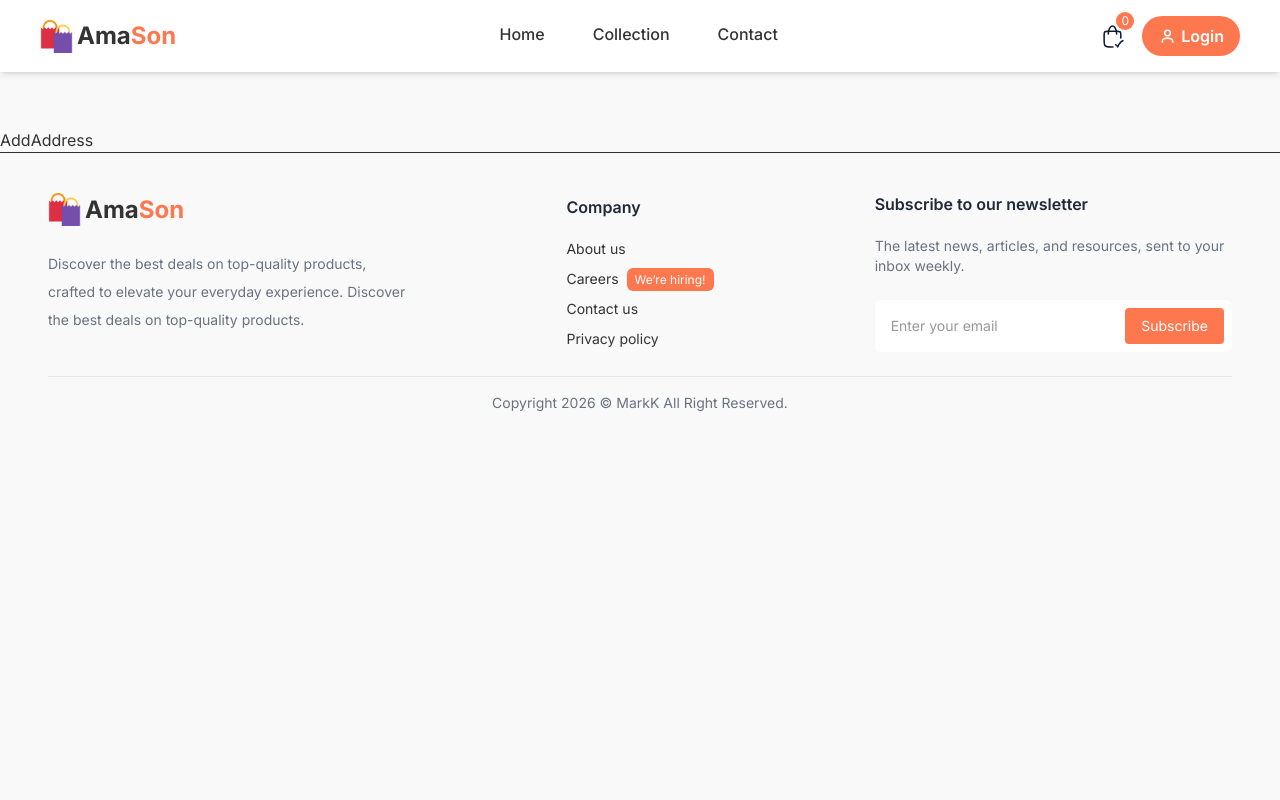
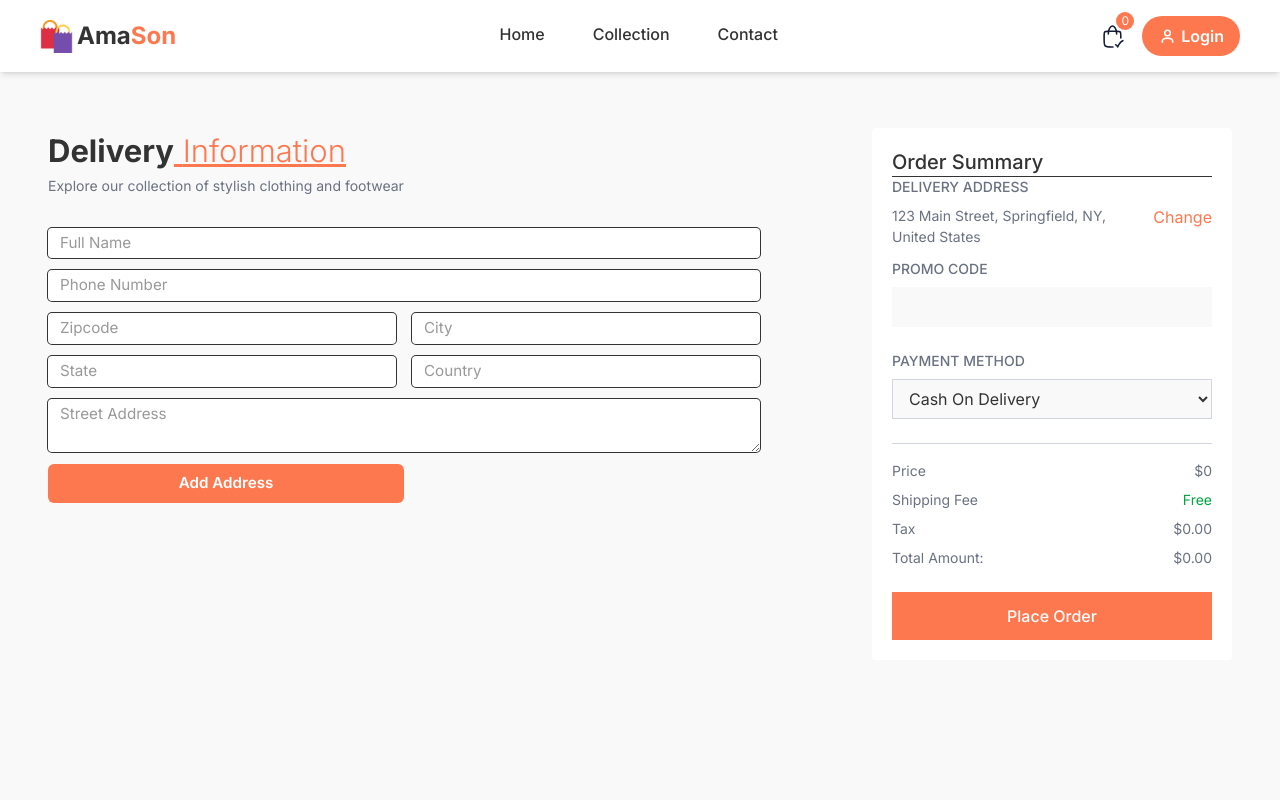
Before and after one commit to MarkKapileo2/Shop-App, a Next.js app: page /add-address in a window 1280 px wide. Shown: the top 800 px of the page. Built offline with nearby package versions, Linux system fonts and the light colour scheme.

Commit message:
add address, contact, cart page

```diff
--- a/app/add-address/page.jsx
+++ b/app/add-address/page.jsx
@@ -1,9 +1,60 @@
-
-import React from 'react'
+'use client'
+import React, {useEffect, useState} from 'react'
+import CartTotal from '@/components/CartTotal'
+import Title from '@/components/Title'
+import { useAppContext } from '@/context/AppContext'
+import toast from 'react-hot-toast'
 
 function AddAddress() {
+  const {router, user} = useAppContext()
+  const [address, setAddress] = useState({
+    completeName: "",
+    phone: "",
+    zipcode: "",
+    city: "",
+    state: "",
+    country: "",
+    streetAddress: "",
+  })
+
+  const onChangeHandler = ()=>{
+
+  }
+
+  useEffect(()=>{
+    if(user === undefined) return
+
+    if(!user){
+      toast.error("Login required")
+      router.replace('/cart')
+    }
+  }, [user])
+
+
   return (
-    <div className='mt-32'>AddAddress</div>
+    <div className='max-padd-container py-28 mt-4 min-h-screen'>
+      {/* CONTAINER */}
+      <div className='flex flex-col xl:flex-row gap-20 xl:gap-28'>
+        {/* Left Side - Form */}
+        <form className='flex flex-2 flex-col gap-3 text-[95%]'>
+          <Title title1={"Delivery"} title2={"Information"} titleStyles={"pb-5"} />
+          <input onChange={onChangeHandler} value={address.completeName} type="text" name='completeName' placeholder = 'Full Name' className='ring-1 ringslate900/15 p-1 pl-3 rounded-sm bg-white outline-none' required/>
+          <input onChange={onChangeHandler} value={address.phone} type="text" name='phone' placeholder = 'Phone Number' className='ring-1 ringslate900/15 p-1 pl-3 rounded-sm bg-white outline-none' required/>
+          <div className='flex gap-4 w-full'>
+            <input onChange={onChangeHandler} value={address.zipcode} type="text" name='zipcode' placeholder = 'Zipcode' className='ring-1 ringslate900/15 p-1 pl-3 rounded-sm bg-white outline-none w-1/2' required/>
+            <input onChange={onChangeHandler} value={address.city} type="text" name='city' placeholder = 'City' className='ring-1 ringslate900/15 p-1 pl-3 rounded-sm bg-white outline-none w-1/2' required/>
+          </div>
+          <div className='flex gap-4 w-full'>
+            <input onChange={onChangeHandler} value={address.state} type="text" name='state' placeholder = 'State' className='ring-1 ringslate900/15 p-1 pl-3 rounded-sm bg-white outline-none w-1/2' required/>
+            <input onChange={onChangeHandler} value={address.country} type="text" name='country' placeholder = 'Country' className='ring-1 ringslate900/15 p-1 pl-3 rounded-sm bg-white outline-none w-1/2' required/>
+          </div>
+          <textarea onChange={onChangeHandler} value={address.streetAddress} type="text" name='streetAddress' placeholder = 'Street Address' className='ring-1 ringslate900/15 p-1 pl-3 rounded-sm bg-white outline-none' required/>
+          <button type='submit' className='btn-destructive sm:w-1/2 rounded-md'>Add Address</button>
+        </form>
+        {/* Right Side - Cart Total */}
+        <CartTotal />
+      </div>
+    </div>
   )
 }
 
--- /dev/null
+++ b/app/contact/page.jsx
@@ -0,0 +1,45 @@
+import React from 'react'
+
+function Contact() {
+    return (
+        <div className='max-padd-container py-28'>
+            <form className="flex flex-col items-center text-sm text-slate-800">
+                <p className="text-xs bg-indigo-200 text-indigo-600 font-medium px-3 py-1 rounded-full">Contact Us</p>
+                <h1 className="text-4xl font-bold py-4 text-center">Let’s Get In Touch.</h1>
+                <p className="max-md:text-sm text-gray-500 pb-10 text-center">
+                    Or just reach out manually to us at
+                </p>
+
+                <div className="max-w-96 w-full px-4">
+                    <label htmlFor="name" className="font-medium">Full Name</label>
+                    <div className="flex items-center mt-2 mb-4 h-10 pl-3 border border-slate-300 rounded-full focus-within:ring-2 bg-white transition-all overflow-hidden">
+                        <svg width="20" height="20" viewBox="0 0 20 20" fill="none" xmlns="http://www.w3.org/2000/svg">
+                            <path d="M18.311 16.406a9.64 9.64 0 0 0-4.748-4.158 5.938 5.938 0 1 0-7.125 0 9.64 9.64 0 0 0-4.749 4.158.937.937 0 1 0 1.623.938c1.416-2.447 3.916-3.906 6.688-3.906 2.773 0 5.273 1.46 6.689 3.906a.938.938 0 0 0 1.622-.938M5.938 7.5a4.063 4.063 0 1 1 8.125 0 4.063 4.063 0 0 1-8.125 0" fill="#475569" />
+                        </svg>
+                        <input type="text" className="h-full px-2 w-full outline-none bg-transparent" placeholder="Enter your full name" required />
+                    </div>
+
+                    <label htmlFor="email-address" className="font-medium mt-4">Email Address</label>
+                    <div className="flex items-center mt-2 mb-4 h-10 pl-3 border border-slate-300 rounded-full focus-within:ring-2 bg-white transition-all overflow-hidden">
+                        <svg width="20" height="20" viewBox="0 0 20 20" fill="none" xmlns="http://www.w3.org/2000/svg">
+                            <path d="M17.5 3.438h-15a.937.937 0 0 0-.937.937V15a1.563 1.563 0 0 0 1.562 1.563h13.75A1.563 1.563 0 0 0 18.438 15V4.375a.94.94 0 0 0-.938-.937m-2.41 1.874L10 9.979 4.91 5.313zM3.438 14.688v-8.18l5.928 5.434a.937.937 0 0 0 1.268 0l5.929-5.435v8.182z" fill="#475569" />
+                        </svg>
+                        <input type="email" className="h-full px-2 w-full outline-none bg-transparent" placeholder="Enter your email address" required />
+                    </div>
+
+                    <label htmlFor="message" className="font-medium mt-4">Message</label>
+                    <textarea rows="4" className="w-full mt-2 p-2 bg-transparent border border-slate-300 rounded-lg resize-none outline-none focus:ring-2 bg-white transition-all" placeholder="Enter your message" required></textarea>
+
+                    <button type="submit" className="flex items-center justify-center gap-1 mt-5 btn-destructive w-full font-bold!">
+                        Submit Form
+                        <svg className="mt-0.5" width="21" height="20" viewBox="0 0 21 20" fill="none" xmlns="http://www.w3.org/2000/svg">
+                            <path d="m18.038 10.663-5.625 5.625a.94.94 0 0 1-1.328-1.328l4.024-4.023H3.625a.938.938 0 0 1 0-1.875h11.484l-4.022-4.025a.94.94 0 0 1 1.328-1.328l5.625 5.625a.935.935 0 0 1-.002 1.33" fill="#fff" />
+                        </svg>
+                    </button>
+                </div>
+            </form>
+        </div>
+    )
+}
+
+export default Contact
--- a/app/layout.js
+++ b/app/layout.js
@@ -3,6 +3,7 @@ import "./globals.css";
 import Header from "@/components/Header";
 import Footer from "@/components/Footer";
 import AppContextProvider from "@/context/AppContext";
+import { Toaster } from "react-hot-toast";
 
 
 const inter = Inter({
@@ -22,6 +23,7 @@ export default function RootLayout({ children }) {
       className={`${inter.variable} antialiased`}
       >
         <AppContextProvider>
+          <Toaster />
         <Header />
         {children}
         <Footer />
--- /dev/null
+++ b/app/my-orders/page.jsx
@@ -0,0 +1,62 @@
+'use client'
+import React, {useEffect, useState} from 'react'
+import toast from 'react-hot-toast'
+import { useAppContext } from '@/context/AppContext'
+import Image from 'next/image'
+import Title from '@/components/Title'
+import { orderDummyData } from '@/public/data'
+
+function MyOrders() {
+    const {currency, user} = useAppContext()
+    const [orders, setOrders] = useState([])
+    const [loading, setLoading] = useState(true)
+
+    const fetchOrders = ()=>{
+        setOrders(orderDummyData)
+    }
+
+    useEffect(()=>{
+        if(user){
+            fetchOrders()
+        }
+    }, [user])
+
+
+  return (
+    <div className='max-padd-container py-28'>
+        <div className="space-y-4">
+            <Title title1={"Orders"} title2={"List"} titleStyles={"pb-10"}/>
+            {orders.map((order,index)=>(
+                <div key={index} className='flex flex-col gap-5 w-full rounded-md text-gray-800 bg-white'>
+                    <div className='flex flex-col md:flex-row gap-6'>
+                        {order.items.map((item, idx)=>(
+                            <div key={idx} className='flex gap-5 max-w-64'>
+                                <Image src={item.product.images[0]} width={111} height={111} alt='orderItem' className='h-14 w-14 object-cover rounded-md'/>
+                                <div className="flex flex-col justify-center">
+                                    <p className="font-medium">
+                                        {item.product.name} <span className={`${item.quantity < 2 ? "hidden" : "text-destructive font-bold"}`}>x {item.quantity}</span>
+                                    </p>
+                                </div>
+                            </div>
+                        ))}
+                    </div>
+                    <div className='grid grid-cols-1 sm:grid-cols-3 gap-5 border-t border-slate-900/10 pt-2'>
+                        <div className="flex flex-col text-sm">
+                            <p>Method: {order.paymentType}</p>
+                            <p>Date: {new Date(order.date).toLocaleDateString()}</p>
+                            <p>Payment: {order.isPaid ? "Paid" : "Pending"}</p>
+                        </div>
+                        <p className='my-auto'>SubTotal: {currency}{(order.amount).toFixed(2)}</p>
+                        <div className='text-sm'>
+                            <p className="font-medium mb-1">{order.address.completeName}</p>
+                            <p>{order.address.streetAddress}, {order.address.city}, {order.address.state}, {order.address.country}</p>
+                        </div>
+                    </div>
+                </div>
+            ))}
+        </div>
+    </div>
+  )
+}
+
+export default MyOrders
--- a/components/CartTotal.jsx
+++ b/components/CartTotal.jsx
@@ -50,7 +50,7 @@ function CartTotal() {
                     </div>
                 )}
             </div>
-            <p className='text-sm font-medium uppercase mt-6'>Promo Code</p>
+            <p className='text-sm font-medium uppercase mt-3'>Promo Code</p>
             <input type='text' className='w-full border-gray-200 bg-background px-3 py-2 mt-2' />
 
             <p className='text-sm font-medium uppercase mt-6'>Payment Method</p>
```
